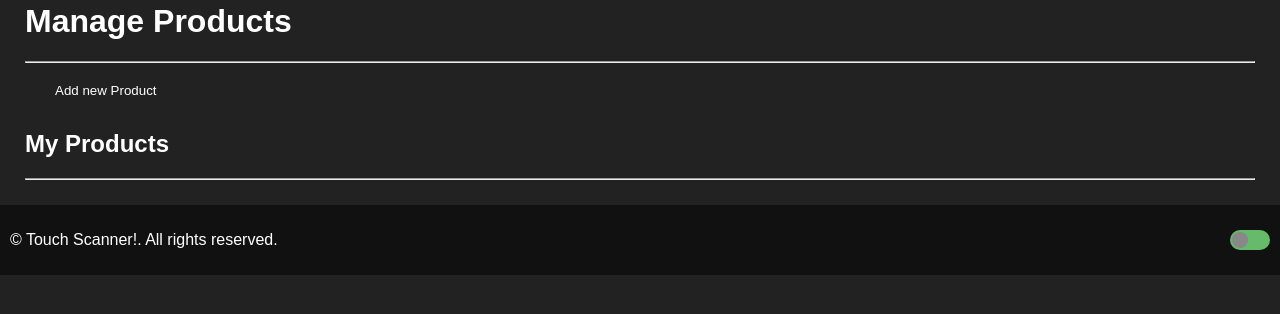
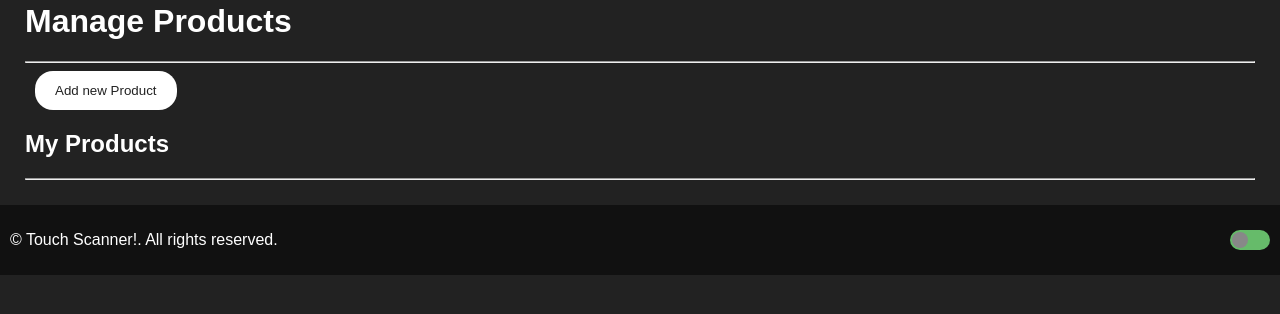
Before and after one commit to Eyecatch3r/Store-Scanner, a plain HTML site: page seller.html in a window 1280 px wide. Both pictures are taken after a click on the label 1250 px from the left and 362 px from the top of the page. Shown: the part 122-436 px from the top of the page. Drawn offline with Linux system fonts and the light colour scheme.

Commit message:
Fixed button dark mode

```diff
--- a/css/main.css
+++ b/css/main.css
@@ -160,6 +160,11 @@ Button {
 
 Button:hover {
     transform: scale(1.1);
+}
+
+.dark-mode Button {
+    background-color: #ffffff;
+    color: #222222;
 }
 
 .return-button {
```
